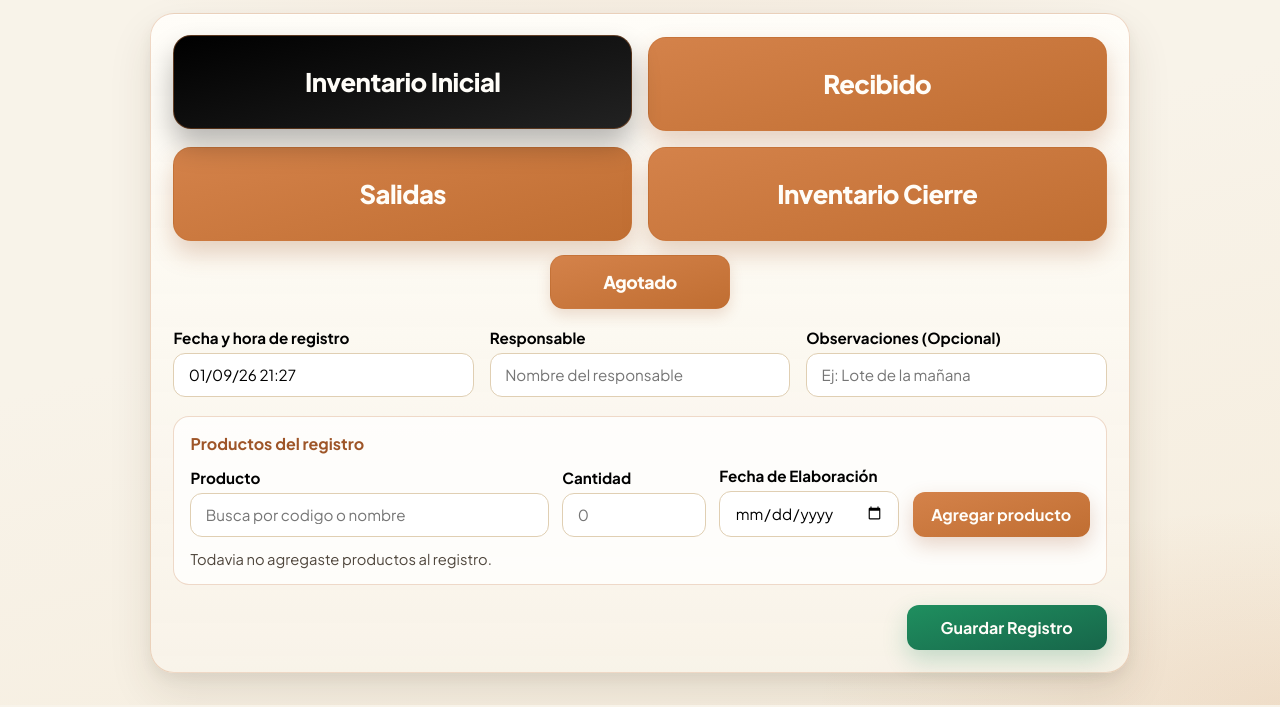
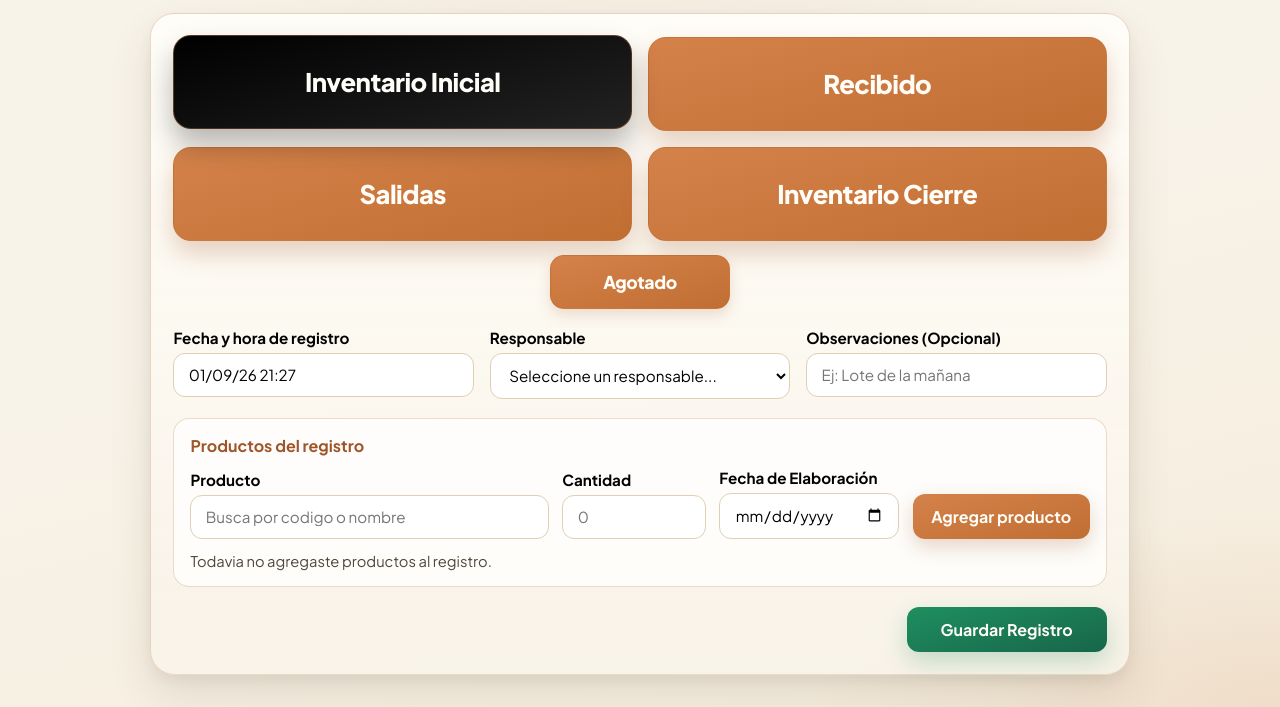
Before and after one commit to gvelazquez2003/GESTION_TIENDA_LM, a plain HTML site: page index.html in a window 1280 px wide. Shown: the part 134-841 px from the top of the page. Drawn offline with Linux system fonts and the light colour scheme; no server answers.

Commit message:
Add fixed responsible selector

```diff
--- a/index.html
+++ b/index.html
@@ -47,7 +47,19 @@
 
             <label>
               <span>Responsable</span>
-              <input type="text" name="responsable" placeholder="Nombre del responsable" required />
+              <select name="responsable" required>
+                <option value="" disabled selected>Seleccione un responsable...</option>
+                <option value="Keider Mora">Keider Mora</option>
+                <option value="Leandro Seprum">Leandro Seprum</option>
+                <option value="Angel Velasquez">Angel Velasquez</option>
+                <option value="Karol Mijares">Karol Mijares</option>
+                <option value="Rosmery Fernandez">Rosmery Fernandez</option>
+                <option value="Rosangeles Sanchez">Rosangeles Sanchez</option>
+                <option value="María Rodríguez">María Rodríguez</option>
+                <option value="Carmalis Brito">Carmalis Brito</option>
+                <option value="Angeli marrero">Angeli marrero</option>
+                <option value="Geisy Hernández">Geisy Hernández</option>
+              </select>
             </label>
 
             <label>
```
Also changed, not shown: 3 other files.
